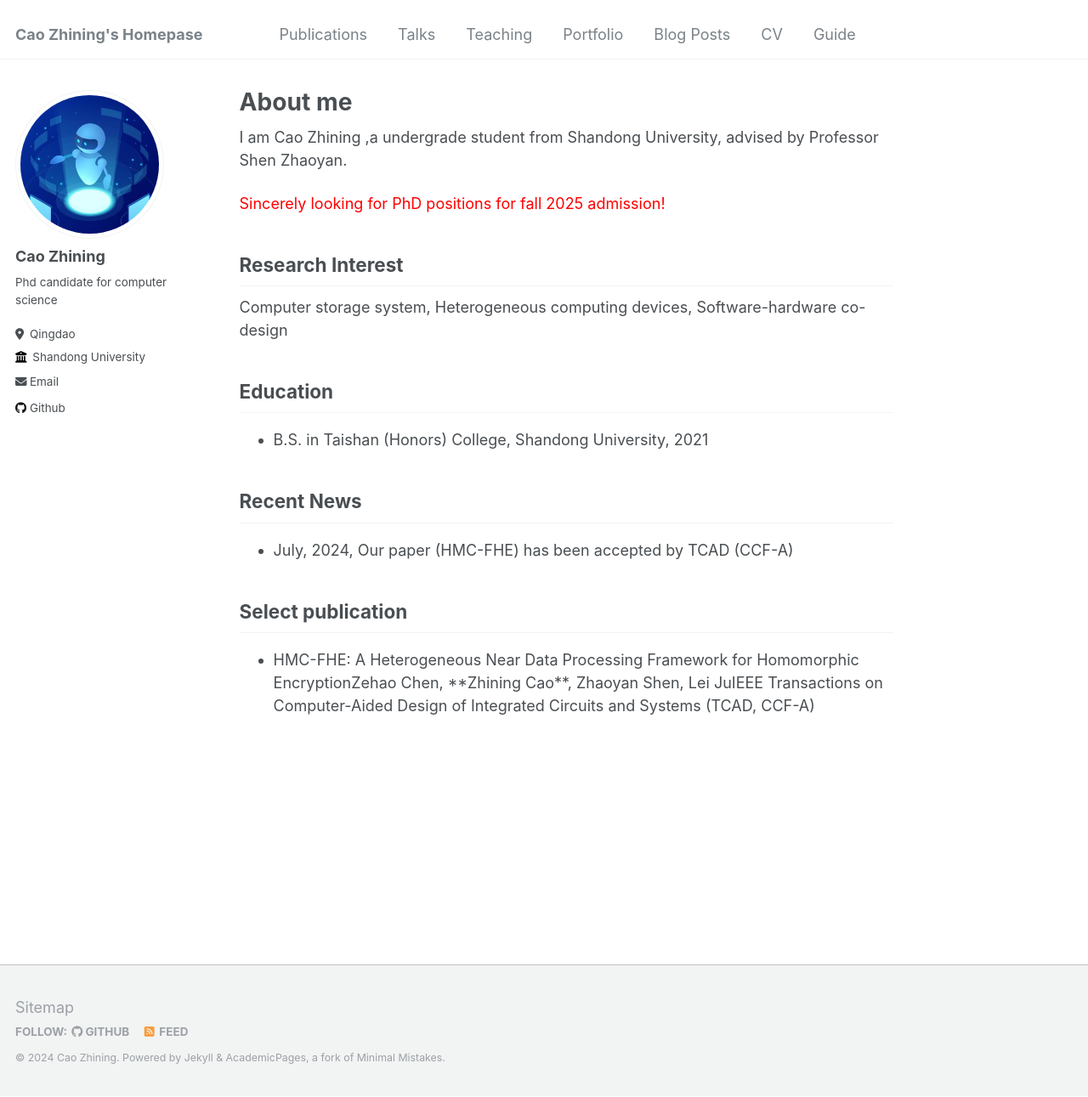
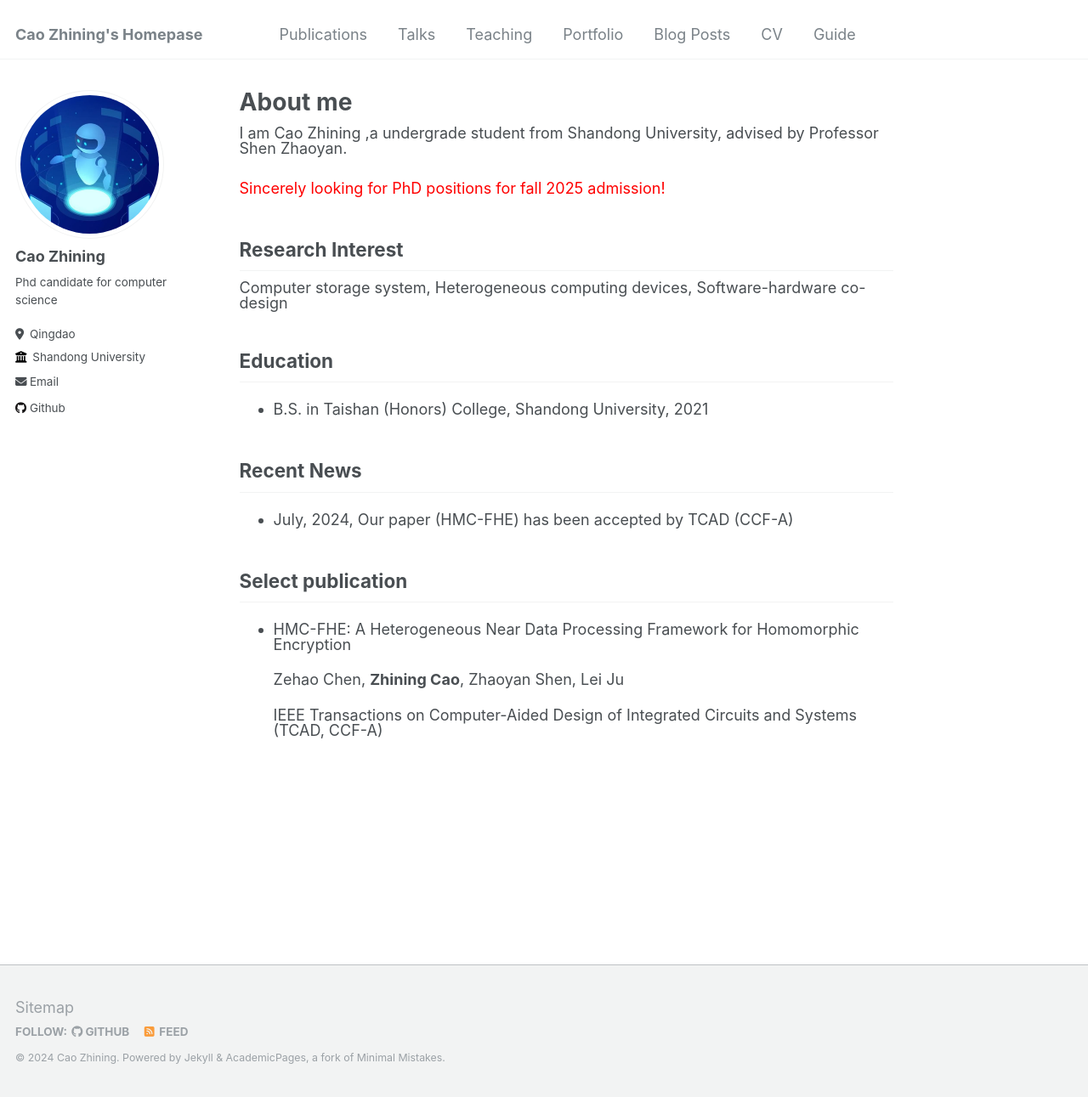
Before and after one commit to caozhining/caozhining.github.io, a Jekyll site: the page built from _pages/about.md, in a window 1280 px wide and 1291 px high. Shown: the whole window at 85% size. Built offline with Jekyll 4.4.1, drawn with Linux system fonts in a browser that asks for light colours; part of the change alters nothing that is shown.

```diff
--- a/_pages/about.md
+++ b/_pages/about.md
@@ -26,12 +26,14 @@ Recent News
 Select publication
 ---------
 * HMC-FHE: A Heterogeneous Near Data Processing Framework for Homomorphic Encryption
-  <publicationfont>Zehao Chen, **Zhining Cao**, Zhaoyan Shen, Lei Ju</publicationfont>
-  <publicationfont>IEEE Transactions on Computer-Aided Design of Integrated Circuits and Systems (TCAD, CCF-A)</publicationfont>
+
+  Zehao Chen, **Zhining Cao**, Zhaoyan Shen, Lei Ju
+
+  IEEE Transactions on Computer-Aided Design of Integrated Circuits and Systems (TCAD, CCF-A)
 
 
 <style>
-  publicationfont{
+  p{
     line-height:1
   }
 </style>
```
